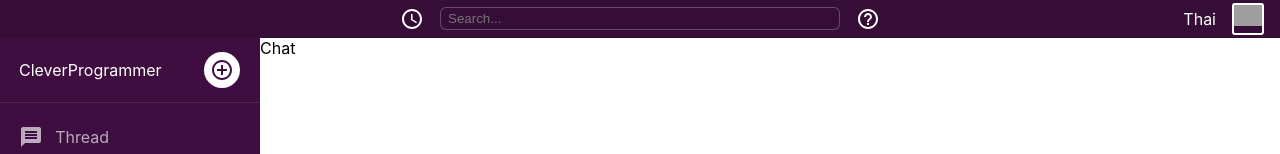
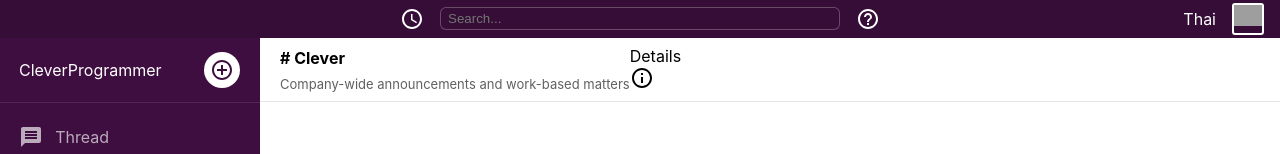
Before and after one commit to DespoTron/slack-clone, a React (Create React App) app: page /room in a window 1280 px wide. Shown: the top 154 px of the page. Built offline with nearby package versions, Linux system fonts and the light colour scheme; no server answers; the database is empty; grey boxes are pictures that could not be loaded.

Commit message:
working on chat component

```diff
--- a/src/components/Chat.js
+++ b/src/components/Chat.js
@@ -1,7 +1,57 @@
 import React from 'react'
+import styled from 'styled-components'
+import InfoOutlinedIcon from '@material-ui/icons/InfoOutlined'
 
 function Chat() {
-  return <div>Chat</div>
+  return (
+    <Container>
+      <Header>
+        <Channel>
+          <ChannelName># Clever</ChannelName>
+          <ChannelInfo>
+            Company-wide announcements and work-based matters
+          </ChannelInfo>
+        </Channel>
+        <ChannelDetails>
+          <div>Details</div>
+          <InfoOutlinedIcon />
+        </ChannelDetails>
+      </Header>
+      <MessageContainer></MessageContainer>
+      <ChatInput></ChatInput>
+    </Container>
+  )
 }
 
 export default Chat
+
+const Container = styled.div`
+  display: grid;
+  grid-template-rows: 64px auto min-content;
+`
+const Header = styled.div`
+  padding-left: 20px;
+  padding-right: 20px;
+  display: flex;
+  align-items: center;
+  border-bottom: 1px solid rgba(83, 39, 83, 0.13);
+`
+
+const Channel = styled.div``
+
+const ChannelDetails = styled.div``
+
+const ChannelName = styled.div`
+  font-weight: 700;
+`
+
+const ChannelInfo = styled.div`
+  font-weight: 400;
+  color: #606060;
+  font-size: 13px;
+  margin-top: 8px;
+`
+
+const MessageContainer = styled.div``
+
+const ChatInput = styled.div``
```
